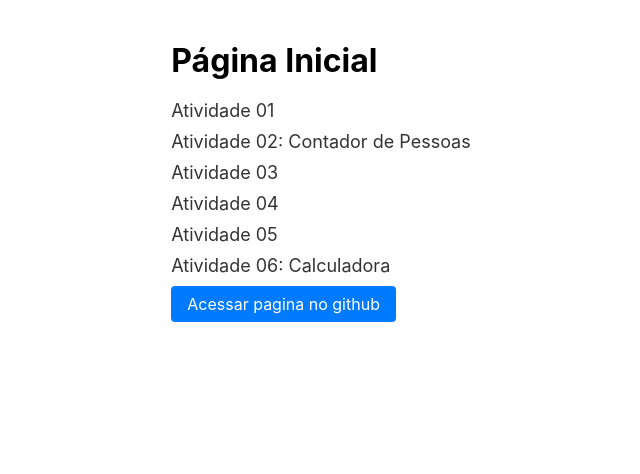
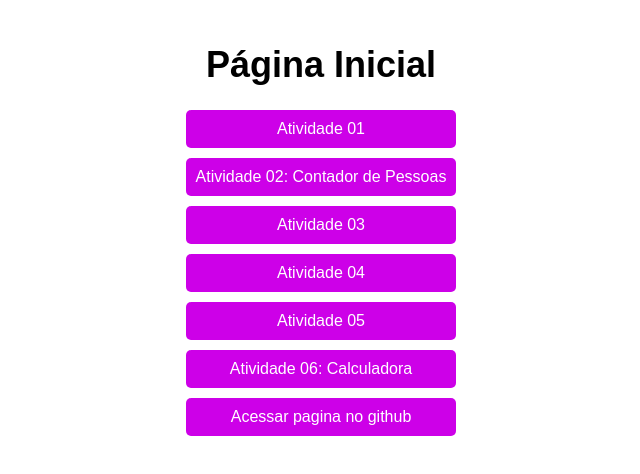
Before and after one commit to prinoriko/Projeto-React, a React (Create React App) app: page / in a window 1280 px wide. Shown: the top 474 px of the page, without its empty margins (319-959 px from the left). Built offline with nearby package versions, Linux system fonts and the light colour scheme.

Commit message:
Update Home.css

```diff
--- a/src/Home.css
+++ b/src/Home.css
@@ -1,12 +1,13 @@
   .container {
-  max-width: 960px;
+    font-family: Arial, sans-serif;
+    max-width: 800px;
     margin: 0 auto;
     padding: 20px;
   }
 
   h1 {
-  font-size: 32px;
-  margin-bottom: 20px;
+    font-size: 36px;
+    text-align: center;
   }
 
   nav ul {
@@ -15,59 +16,33 @@ nav ul {
     margin: 0;
   }
 
-nav ul li {
+  nav li {
     margin-bottom: 10px;
   }
 
-nav ul li a {
+  nav a {
     display: block;
-  color: #333;
+    padding: 10px;
+    border-radius: 5px;
+    background-color: #cd00e8;
+    color: #ffffff;
     text-decoration: none;
-  font-size: 18px;
-  transition: color 0.3s ease;
+    transition: background-color 0.3s ease;
+    text-align: center;
   }
 
-nav ul li a:hover {
-  color: #007bff;
+  nav a:hover {
+    background-color: #cd00e8;
   }
 
-.btn {
-  display: inline-block;
-  padding: 8px 16px;
-  font-size: 16px;
+  .voltar {
+    display: block;
+    padding: 5px;
+    border-radius: 5px;
+    background-color: #226d00;
+    color: #ffffff;
+    text-decoration: none;
+    transition: background-color 0.3s ease;
     text-align: center;
-  text-decoration: none;
-  background-color: #007bff;
-  color: #fff;
-  border: none;
-  border-radius: 4px;
-  transition: background-color 0.3s ease;
+    max-width: 50px;
   }
-
-.btn:hover {
-  background-color: #0056b3;
-}
-
-.btn-primary {
-  background-color: #007bff;
-}
-
-.btn-primary:hover {
-  background-color: #0056b3;
-}
-
-/* Responsive styles */
-@media (max-width: 600px) {
-  h1 {
-    font-size: 24px;
-  }
-
-  nav ul li a {
-    font-size: 16px;
-  }
-
-  .btn {
-    font-size: 14px;
-    padding: 6px 12px;
-  }
-}
```
Lines whose indentation alone changed are shown as unchanged.
